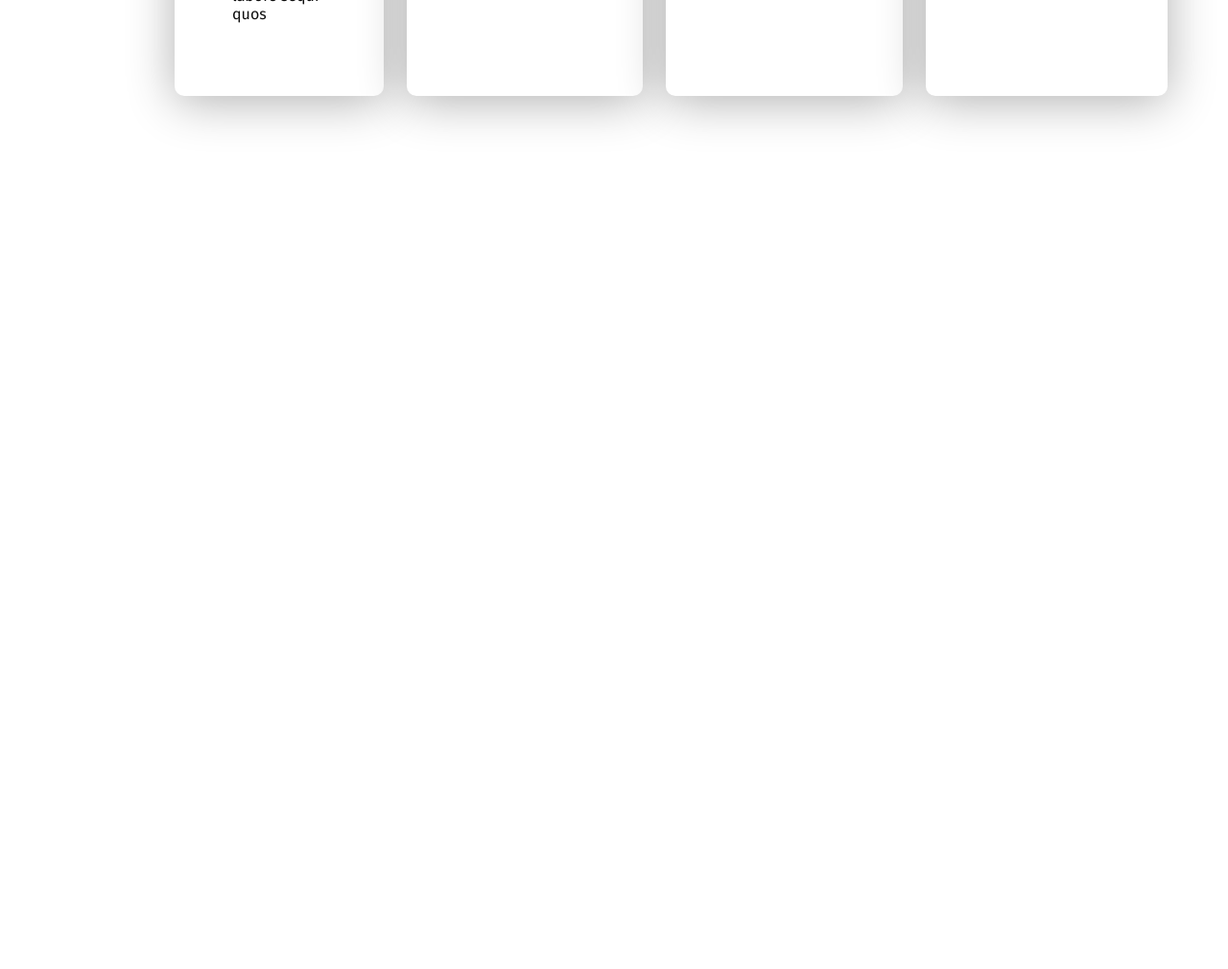
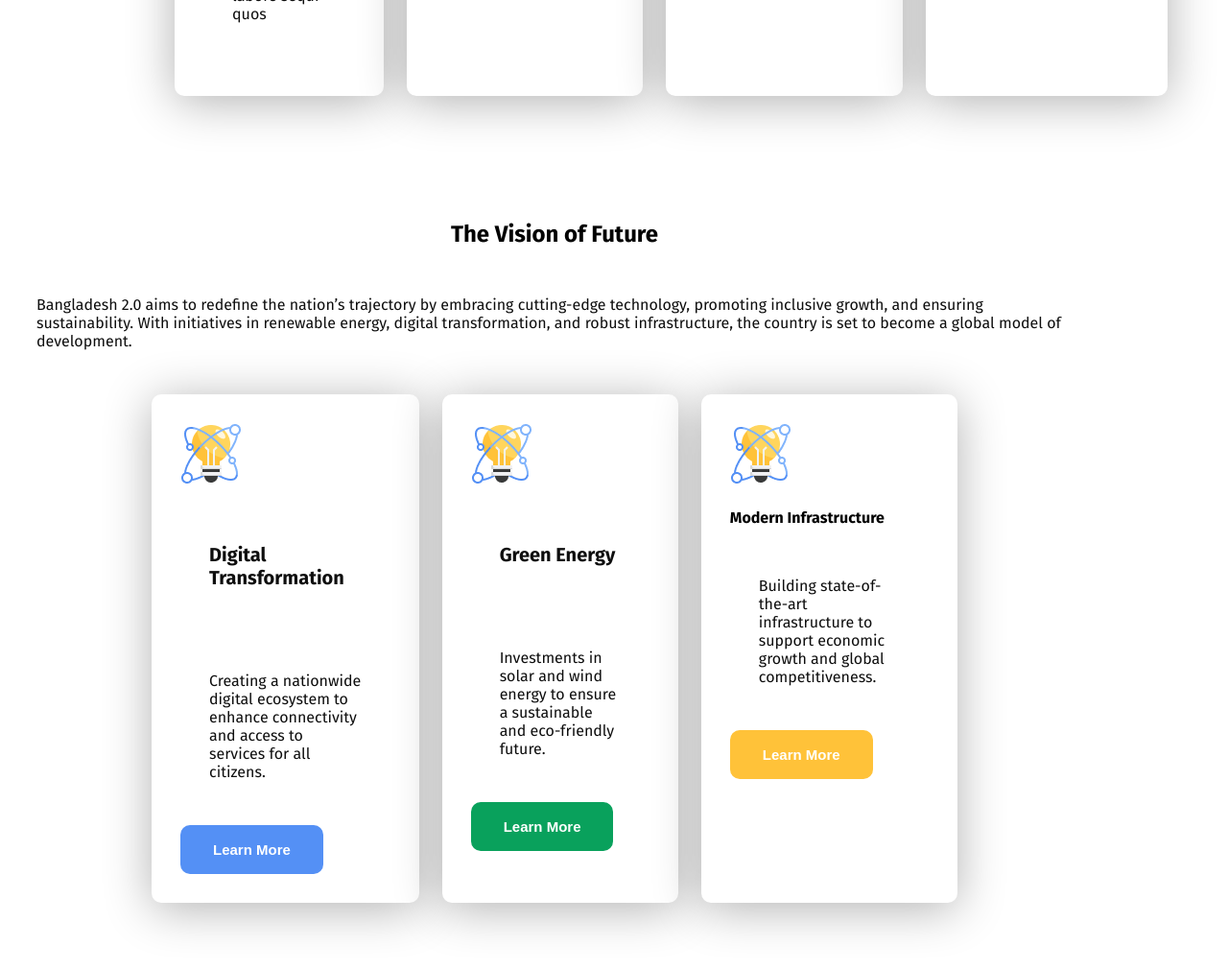
Before and after one commit to HussainTonmoy/assignment-1, a plain HTML site: page index.html in a window 1280 px wide. Shown: the part 1795-2805 px from the top of the page at 96% size. Before the commit the page ends 2025 px from the top, so only its background shows below. Drawn offline with Linux system fonts and the light colour scheme.

Commit message:
added all code

```diff
--- a/index.html
+++ b/index.html
@@ -56,7 +56,31 @@
                 <h4 class="pillar-title">Empowerment</h4>
                 <p class="pillar-description">Dolor sit amet consectetur elit. Facilis quas, ducimus labore sequi quos </p>
             </div>
-
+        </section>
+        <section>
+            <h1 class="section-title">The Vision of Future</h1>
+            <p class="pillar-description">Bangladesh 2.0 aims to redefine the nation’s trajectory by embracing cutting-edge technology, promoting inclusive growth, and ensuring sustainability. With initiatives in renewable energy, digital transformation, and robust infrastructure, the country is set to become a global model of development.</p>
+            <div class="vision-container">
+                <div class="pillar">
+                    <img src="assets/card-icon.png" alt="">
+                    <h4 class="pillar-title">Digital Transformation</h4>
+                    <p class="pillar-description">Creating a nationwide digital ecosystem to enhance connectivity and access to services for all citizens.</p>
+                    <button class="btn-l-m btn1">Learn More</button>
+                </div>
+                <div class="pillar">
+                    <img src="assets/card-icon.png" alt="">
+                    <h4 class="pillar-title">Green Energy</h4>
+                    <p class="pillar-description">Investments in solar and wind energy to ensure a sustainable and eco-friendly future.</p>
+                    <button class="btn-l-m btn2">Learn More</button>
+                </div>
+                <div class="pillar">
+                    <img src="assets/card-icon.png" alt="">
+                    <h4 class="vpillar-title">Modern Infrastructure</h4>
+                    <p class="pillar-description">Building state-of-the-art infrastructure to support economic growth and global competitiveness.</p>
+                    <button class="btn-l-m btn3">Learn More</button>
+                </div>
+                </div>
+            </div>
         </section>
     </main>
     <footer></footer>
--- a/styles/style.css
+++ b/styles/style.css
@@ -216,3 +216,26 @@ nav li a {
 .card-icon{
     padding: 30px;
 }
+.vision-container{
+    display: flex;
+    padding: 0 150px;
+    gap: 24px;
+}
+.btn-l-m{
+    font-weight: 600;
+    font-size: 15px;
+    color: white;
+    padding: 17px 34px;
+    border-radius: 10px;
+    border: none;
+}
+.btn1{
+    background-color: #5490F5;
+
+}
+.btn2{
+    background-color: #09A15C;
+}
+.btn3{
+    background-color: #FFC239;
+}
```
